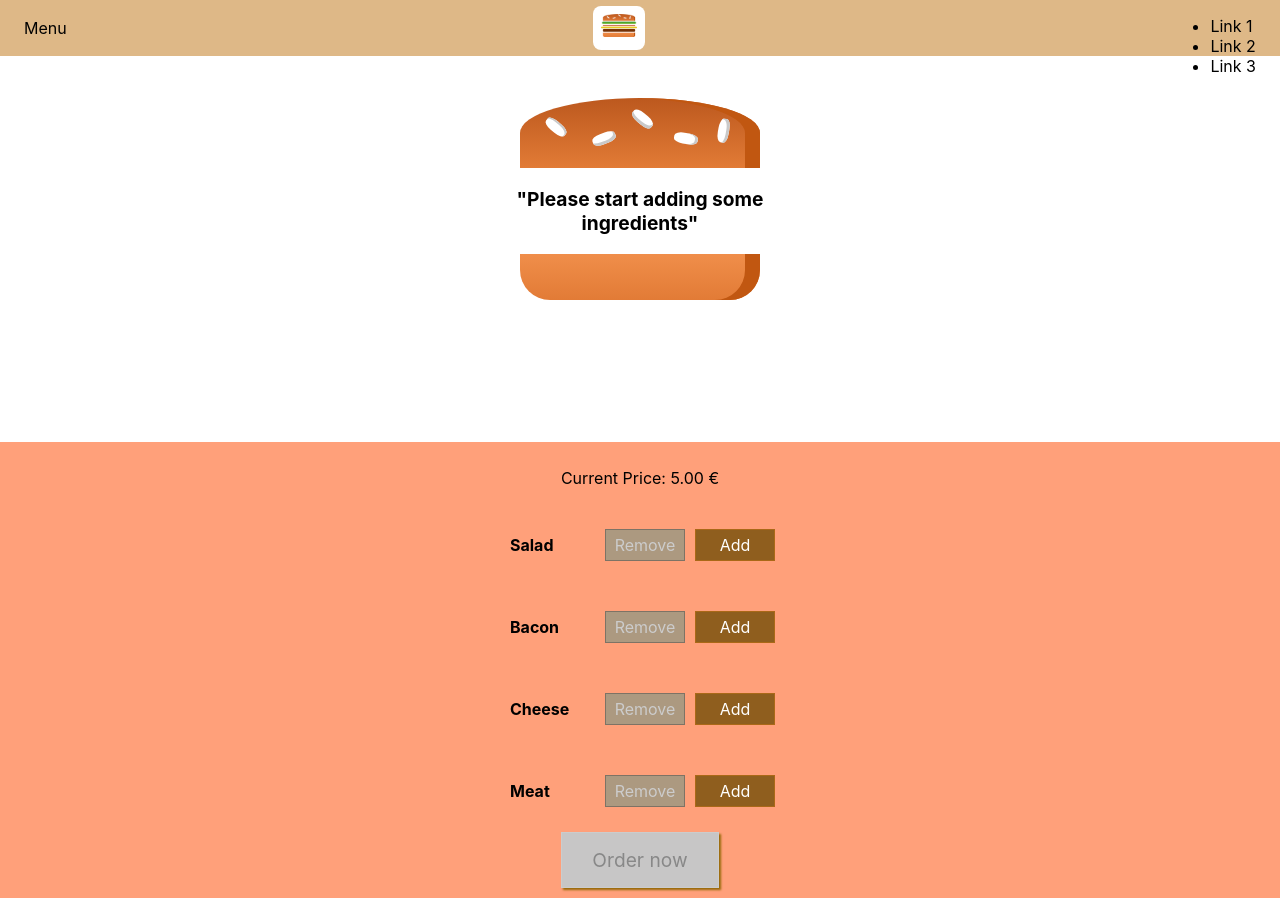
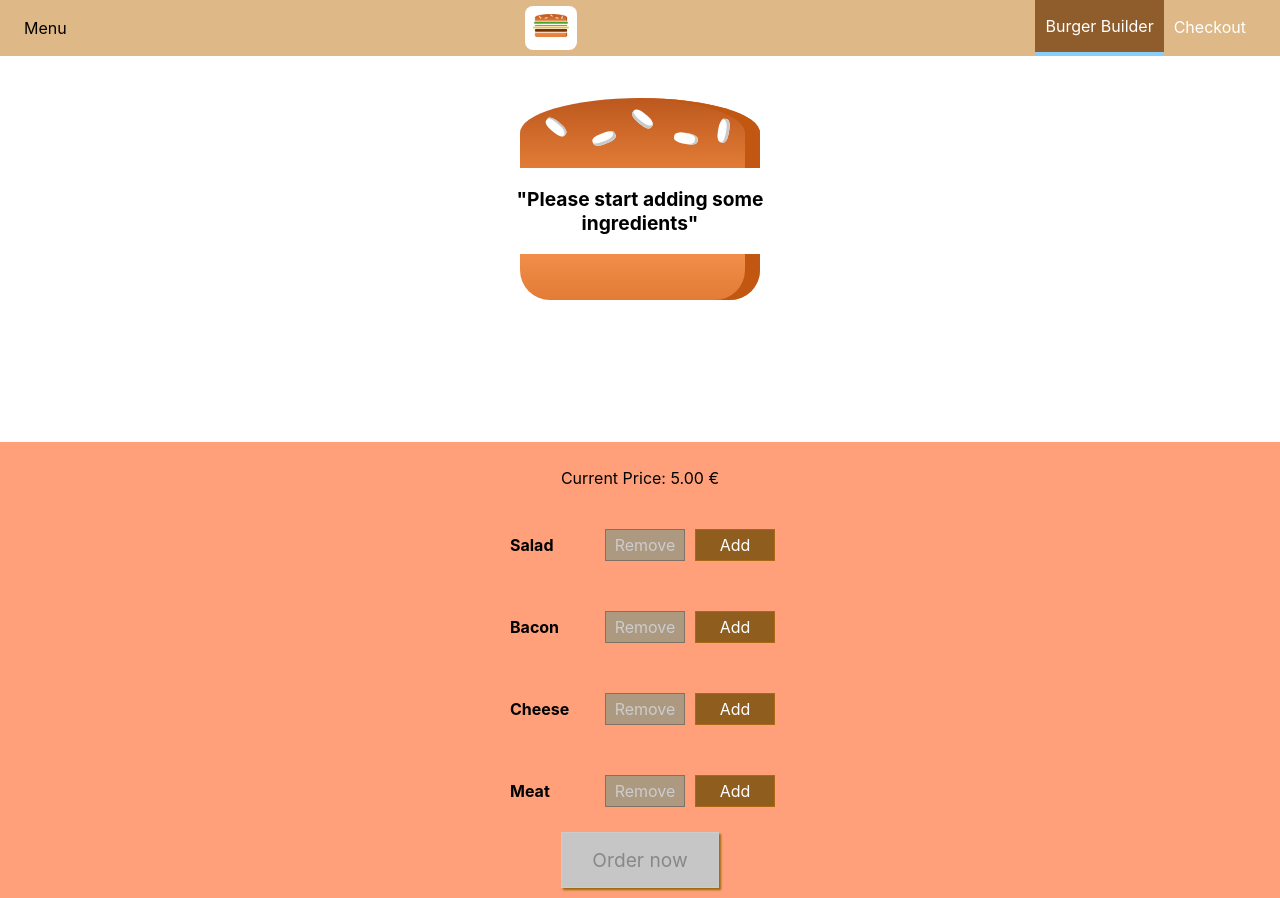
Before and after one commit to ascotto/learning-react, a React (Create React App) app: page / in a window 1280 px wide. Built offline with nearby package versions, Linux system fonts and the light colour scheme.

Commit message:
Navigation menu and side panel

```diff
--- a/src/components/Layout/Layout.js
+++ b/src/components/Layout/Layout.js
@@ -2,11 +2,13 @@
 import Aux from "../../hoc/Auxiliary";
 import classes from "./Layout.module.css";
 import Toolbar from "../Navigation/Toolbar/Toolbar";
+import SideDrawer from "../Navigation/SideDrawer/SideDrawer";
 
 const layout = props => (
   <Aux>
     <div> sideDrawer</div>
     <Toolbar />
+    <SideDrawer />
     <main className={classes.Content}>{props.children}</main>
   </Aux>
 );
--- /dev/null
+++ b/src/components/Navigation/NavigetationItems/NavigationItem/NavigationItem.js
@@ -0,0 +1,12 @@
+import React from "react";
+import classes from "./NavigationItem.module.css";
+
+const navigationItem = props => (
+  <li className={classes.NavigationItem}>
+    <a className={props.active ? classes.active : null} href={props.link}>
+      {props.children}
+    </a>
+  </li>
+);
+
+export default navigationItem;
--- /dev/null
+++ b/src/components/Navigation/NavigetationItems/NavigationItem/NavigationItem.module.css
@@ -0,0 +1,24 @@
+.NavigationItem {
+  margin: 0;
+  box-sizing: border-box;
+  display: flex;
+  height: 100%;
+  align-items: center;
+}
+
+.NavigationItem a {
+  color: white;
+  text-decoration: none;
+  height: 100%;
+  padding: 16px 10px;
+  border-bottom: 3px solid transparent;
+  box-sizing: border-box;
+  display: block;
+}
+
+.NavigationItem a:hover,
+.NavigationItem a:active,
+.NavigationItem a.active {
+  background-color: #8f5c2c;
+  border-bottom: 4px solid lightskyblue;
+}
--- /dev/null
+++ b/src/components/Navigation/NavigetationItems/NavigationItems.js
@@ -0,0 +1,14 @@
+import React from "react";
+import classes from "./NavigationItems.module.css";
+import NavigationItem from "./NavigationItem/NavigationItem";
+
+const navigationItems = props => (
+  <ul className={classes.NavigationItems}>
+    <NavigationItem link="/" active>
+      Burger Builder
+    </NavigationItem>
+    <NavigationItem link="/">Checkout</NavigationItem>
+  </ul>
+);
+
+export default navigationItems;
--- /dev/null
+++ b/src/components/Navigation/NavigetationItems/NavigationItems.module.css
@@ -0,0 +1,7 @@
+.NavigationItems {
+  margin: 0;
+  padding: 0;
+  list-style: none;
+  display: flex;
+  align-items: center;
+}
--- /dev/null
+++ b/src/components/Navigation/SideDrawer/SideDrawer.js
@@ -0,0 +1,17 @@
+import React from "react";
+import classes from "./SideDrawer.module.css";
+import Logo from "../../Logo/Logo";
+import NavigationItems from "../NavigetationItems/NavigationItems";
+
+const SideDrawer = props => {
+  return (
+    <div className={classes.SideDrawer}>
+      <Logo />
+      <nav>
+        <NavigationItems />
+      </nav>
+    </div>
+  );
+};
+
+export default SideDrawer;
--- /dev/null
+++ b/src/components/Navigation/SideDrawer/SideDrawer.module.css
@@ -0,0 +1,26 @@
+.SideDrawer {
+  position: fixed;
+  width: 280px;
+  max-width: 70%;
+  height: 100%;
+  left: 0;
+  top: 0;
+  z-index: 200;
+  background-color: #fff;
+  padding: 32px 16px;
+  box-sizing: border-box;
+  transition: transform 0.3s ease-out;
+}
+
+@media (min-width: 500px) {
+  .SideDrawer {
+    display: none;
+  }
+}
+
+.Open {
+  transform: translateX(0);
+}
+.Closed {
+  transform: translateX(-100);
+}
--- a/src/components/Navigation/Toolbar/Toolbar.js
+++ b/src/components/Navigation/Toolbar/Toolbar.js
@@ -1,17 +1,14 @@
 import React from "react";
 import classes from "./Toolbar.module.css";
 import Logo from "../../Logo/Logo";
+import NavigationItems from "../NavigetationItems/NavigationItems";
 
 const toolbar = props => (
   <header className={classes.Toolbar}>
     <div>Menu</div>
     <Logo />
     <nav>
-      <ul>
-        <li>Link 1</li>
-        <li>Link 2</li>
-        <li>Link 3</li>
-      </ul>
+      <NavigationItems />
     </nav>
   </header>
 );
```
